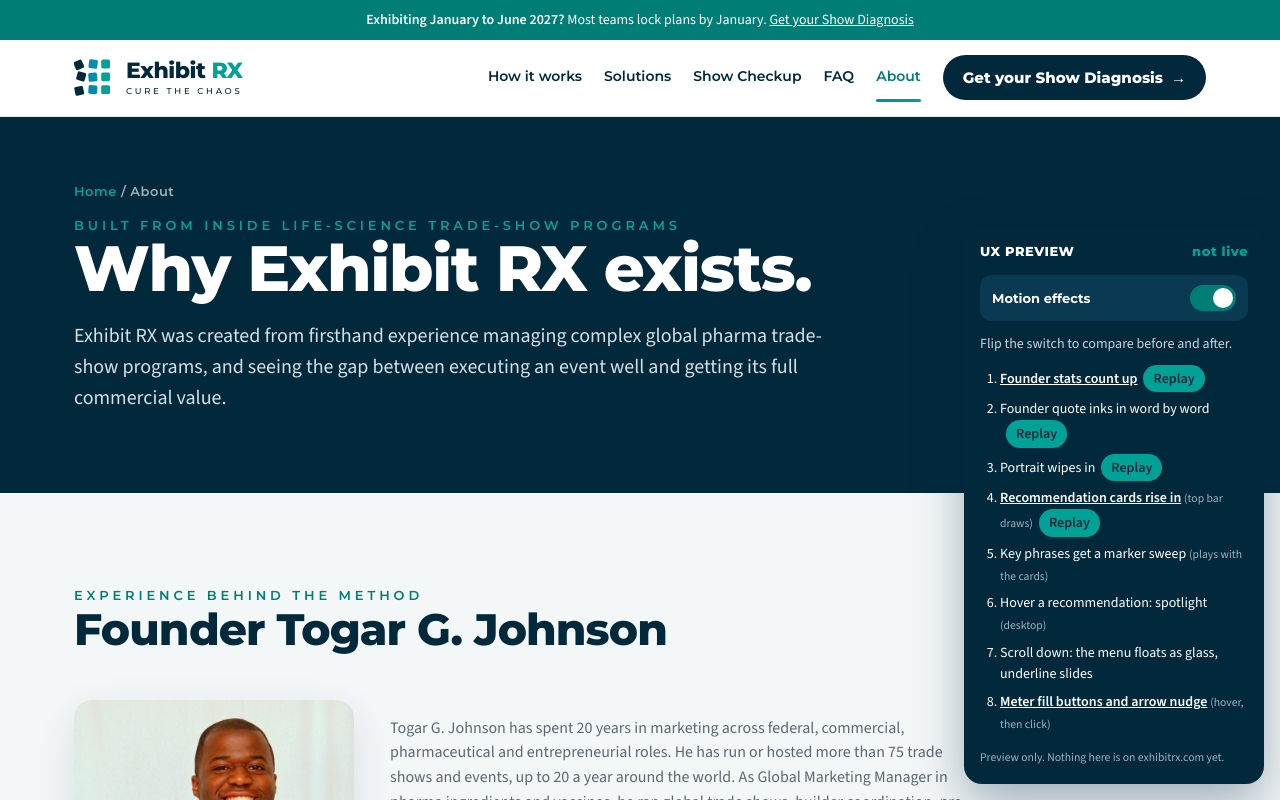
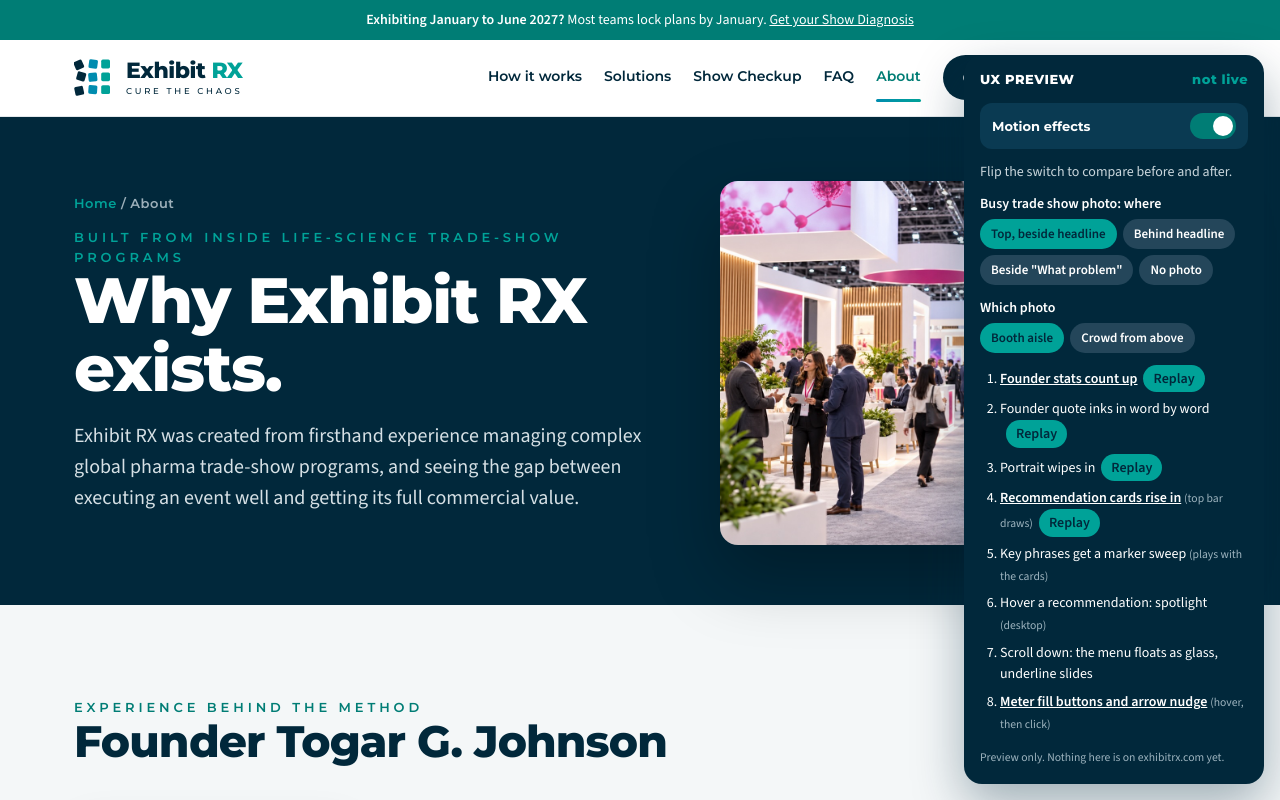
Before and after one commit to togarjohnson/exhibit-rx-site, a plain HTML site: page about.html in a window 1280 px wide. Shown: the top 800 px of the page. Drawn offline with nearby package versions, Linux system fonts and the light colour scheme.

Commit message:
About: busy trade show photo placement options

```diff
--- a/about.html
+++ b/about.html
@@ -17,8 +17,30 @@
 <link rel="stylesheet" href="https://fonts.googleapis.com/css2?family=Montserrat:wght@500;600;700;800&family=Source+Sans+3:wght@400;500;600&display=swap" />
 <link rel="stylesheet" href="css/styles.css" />
 <link rel="stylesheet" href="css/ux.css" />
+<style>
+  /* Busy trade show photo: placement options for the UX preview */
+  .busy-img{display:none;margin:0}
+  .busy-img img{width:100%;height:100%;object-fit:cover;display:block;border-radius:var(--radius);box-shadow:0 30px 70px rgba(0,0,0,.28)}
+  body[data-place="hero"] .about-hero{display:grid;grid-template-columns:1.1fr .9fr;gap:52px;align-items:center}
+  body[data-place="hero"] .busy-img[data-for="hero"]{display:block;aspect-ratio:4/3;max-height:380px}
+  body[data-place="problem"] .prob-split{display:grid;grid-template-columns:1fr 1fr;gap:52px;align-items:center}
+  body[data-place="problem"] .prob-split .head{margin-bottom:0}
+  body[data-place="problem"] .busy-img[data-for="problem"]{display:block;aspect-ratio:4/3;max-height:400px}
+  body[data-place="problem"] .busy-img[data-for="problem"] img{box-shadow:var(--shadow)}
+  body[data-place="behind"] #about-hero{background:linear-gradient(90deg,rgba(1,40,59,.94) 0%,rgba(1,40,59,.82) 55%,rgba(1,40,59,.55) 100%),var(--busy-bg) center/cover no-repeat;padding:110px 0 104px}
+  @media(max-width:900px){
+    body[data-place="hero"] .about-hero,body[data-place="problem"] .prob-split{grid-template-columns:1fr;gap:28px}
+    body[data-place="hero"] .busy-img[data-for="hero"],body[data-place="problem"] .busy-img[data-for="problem"]{max-height:260px;aspect-ratio:auto;height:240px}
+    body[data-place="behind"] #about-hero{background:linear-gradient(rgba(1,40,59,.88),rgba(1,40,59,.88)),var(--busy-bg) center/cover no-repeat;padding:80px 0 76px}
+  }
+  .ux-guide[open]{max-height:calc(100vh - 32px);overflow:auto}
+  .ux-guide .ux-pick{margin:4px 0 12px;display:flex;flex-wrap:wrap;gap:6px}
+  .ux-guide .ux-pick button{font:inherit;font-size:13px;font-weight:700;color:#fff;background:#24465a;border:0;border-radius:99px;padding:5px 11px;cursor:pointer}
+  .ux-guide .ux-pick button[aria-pressed="true"]{background:var(--teal);color:var(--navy)}
+  .ux-guide .ux-pick-label{display:block;font-weight:700;color:#fff;margin-top:6px}
+</style>
 </head>
-<body>
+<body data-place="hero" data-photo="floor">
 <svg width="0" height="0" style="position:absolute" aria-hidden="true">
   <symbol id="erx-mark" viewBox="0 0 100 100">
     <rect x="1" y="6" width="22" height="22" rx="4" fill="currentColor" transform="rotate(-24 12 17)"/>
@@ -45,11 +67,14 @@
   </div>
 </div></nav>
 
-<header class="hero small"><div class="wrap">
+<header class="hero small" id="about-hero"><div class="wrap about-hero">
+  <div class="ah-text">
   <div class="breadcrumb"><a href="index.html">Home</a> / About</div>
   <div class="eyebrow">Built from inside life-science trade-show programs</div>
   <h1 style="max-width:820px">Why Exhibit RX exists.</h1>
   <p style="max-width:760px;margin-top:18px">Exhibit RX was created from firsthand experience managing complex global pharma trade-show programs, and seeing the gap between executing an event well and getting its full commercial value.</p>
+  </div>
+  <figure class="busy-img" data-for="hero"><img src="images/expo-floor-wide.jpg" alt="A busy trade show floor with attendees walking between exhibitor booths" width="1200" height="900" /></figure>
 </div></header>
 
 <section class="section mist" id="founder"><div class="wrap">
@@ -119,8 +144,9 @@
   <p class="recs-more"><a href="https://www.linkedin.com/in/togarjohnson/details/recommendations/" target="_blank" rel="noopener">Read the full recommendations on LinkedIn &rarr;</a></p>
 </div></section>
 
-<section class="section mist"><div class="wrap">
+<section class="section mist" id="problem"><div class="wrap prob-split">
   <div class="head"><div class="eyebrow">Quick answers</div><h2>What problem does Exhibit RX solve?</h2><p>The pieces around a trade show are usually disconnected. Exhibit RX connects strategy, preparation, execution and measurement, helps your team see what actually happened after the show, and makes each show better than the last.</p></div>
+  <figure class="busy-img" data-for="problem"><img src="images/expo-floor-wide.jpg" alt="A busy trade show floor with attendees walking between exhibitor booths" width="1200" height="900" loading="lazy" /></figure>
 </div></section>
 
 <section class="cta" id="audit"><div class="wrap cta-in">
@@ -135,6 +161,41 @@
   <p class="small muted">The global trade-show performance partner for pharma and life sciences.</p>
 </div></footer>
 <script src="scripts/ux.js"></script>
+<script>
+/* UX preview: try the busy trade show photo in different places */
+(function(){
+  var body=document.body, KEY='erx-busy';
+  var photos={
+    floor:{src:'images/expo-floor-wide.jpg',alt:'A busy trade show floor with attendees walking between exhibitor booths',label:'Booth aisle'},
+    crowd:{src:'https://images.unsplash.com/photo-1560439514-4e9645039924?auto=format&fit=crop&w=1400&q=80',alt:'A packed exhibition hall seen from above, crowded with attendees',label:'Crowd from above'}
+  };
+  var places=[['hero','Top, beside headline'],['behind','Behind headline'],['problem','Beside "What problem"'],['none','No photo']];
+  try{ var saved=JSON.parse(localStorage.getItem(KEY)||'{}'); if(saved.place) body.dataset.place=saved.place; if(saved.photo&&photos[saved.photo]) body.dataset.photo=saved.photo; }catch(e){}
+  function apply(){
+    var p=photos[body.dataset.photo]||photos.floor;
+    [].forEach.call(document.querySelectorAll('.busy-img img'),function(im){ im.src=p.src; im.alt=p.alt; });
+    document.getElementById('about-hero').style.setProperty('--busy-bg','url("'+p.src+'")');
+    [].forEach.call(document.querySelectorAll('.ux-pick button'),function(b){ b.setAttribute('aria-pressed',String(body.dataset[b.dataset.k]===b.dataset.v)); });
+    try{ localStorage.setItem(KEY,JSON.stringify({place:body.dataset.place,photo:body.dataset.photo})); }catch(e){}
+  }
+  var g=document.querySelector('.ux-guide .ux-body');
+  if(g){
+    var box=document.createElement('div');
+    box.innerHTML='<span class="ux-pick-label">Busy trade show photo: where</span><div class="ux-pick">'+
+      places.map(function(x){ return '<button type="button" data-k="place" data-v="'+x[0]+'">'+x[1]+'</button>'; }).join('')+'</div>'+
+      '<span class="ux-pick-label">Which photo</span><div class="ux-pick">'+
+      Object.keys(photos).map(function(k){ return '<button type="button" data-k="photo" data-v="'+k+'">'+photos[k].label+'</button>'; }).join('')+'</div>';
+    g.insertBefore(box,g.querySelector('ol'));
+    box.addEventListener('click',function(e){
+      var b=e.target.closest('button'); if(!b) return;
+      body.dataset[b.dataset.k]=b.dataset.v; apply();
+      var t=body.dataset.place==='problem'?document.getElementById('problem'):document.getElementById('about-hero');
+      if(body.dataset.place!=='none') t.scrollIntoView({block:'start',behavior:'smooth'});
+    });
+  }
+  apply();
+})();
+</script>
 <script defer src="/_vercel/insights/script.js"></script>
 </body>
 </html>
```
